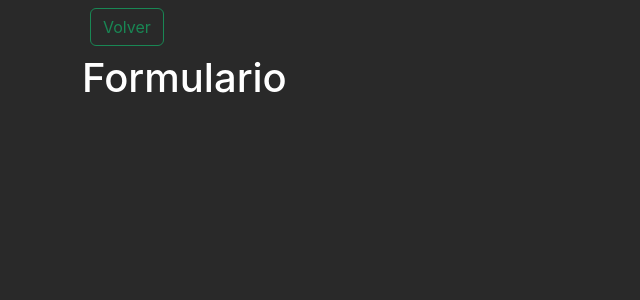
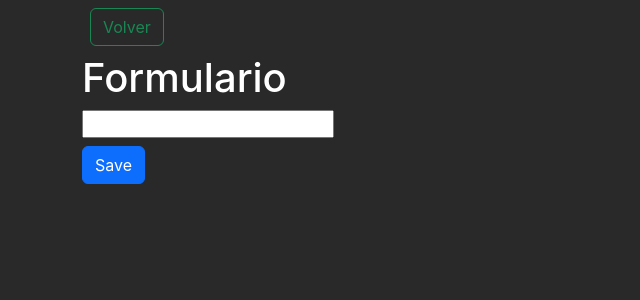
Before and after one commit to SebaGNH/FZC-React-Typescript-VYB, a React (Vite) app: page /FormTask in a window 1280 px wide. Shown: the top 300 px of the page, without its empty margins (0-640 px from the left). Built offline with nearby package versions, Linux system fonts and the light colour scheme.

Commit message:
se agrega lista de tareas basico

```diff
--- a/src/fz01-task-app/components/FormTask.tsx
+++ b/src/fz01-task-app/components/FormTask.tsx
@@ -1,13 +1,39 @@
+import { useState } from "react";
 import { ButtonBack } from "../../components/ButtonBack";
+
+// Lo creamos con un Type para que sea más abreviado
+// Elemento de formulario
+type FormElement = React.FormEvent<HTMLFormElement>;
 
 
 export const FormTask = () => {
+  const [newTask, setNewTask] = useState<string>('');
+  const [taskList, setTaskList] = useState<string[]>([]);
 
+  // const handleSubmit = (ev: React.FormEvent<HTMLFormElement>) : void => {
+  const handleSubmit = (ev: FormElement) : void => {
+    ev.preventDefault();
+    console.log('Submit:', newTask);
+    setTaskList([...taskList, newTask]);
+    setNewTask('')
+  }
   return (
     <div className='container'>
       <ButtonBack />
 
       <h1>Formulario</h1>
+
+      <form onSubmit={handleSubmit}>
+        <input
+          type="text"
+          onChange={ ev => setNewTask( ev.target.value)}
+        />
+        <br />
+        <button className="btn btn-primary mt-2">Save</button>
+      </form>
+      {
+        taskList.map( (t: string, i: number) => <p key={i}>{t}</p>)
+      }
     </div>
   )
 }
```
